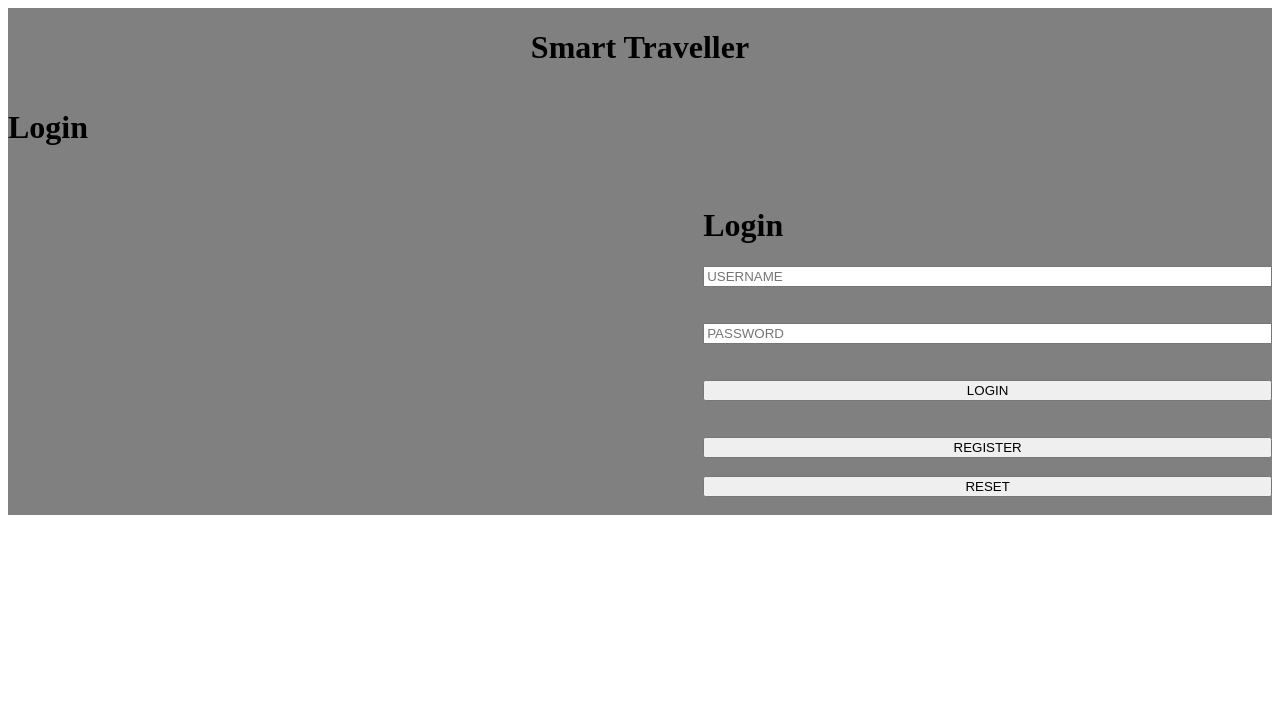
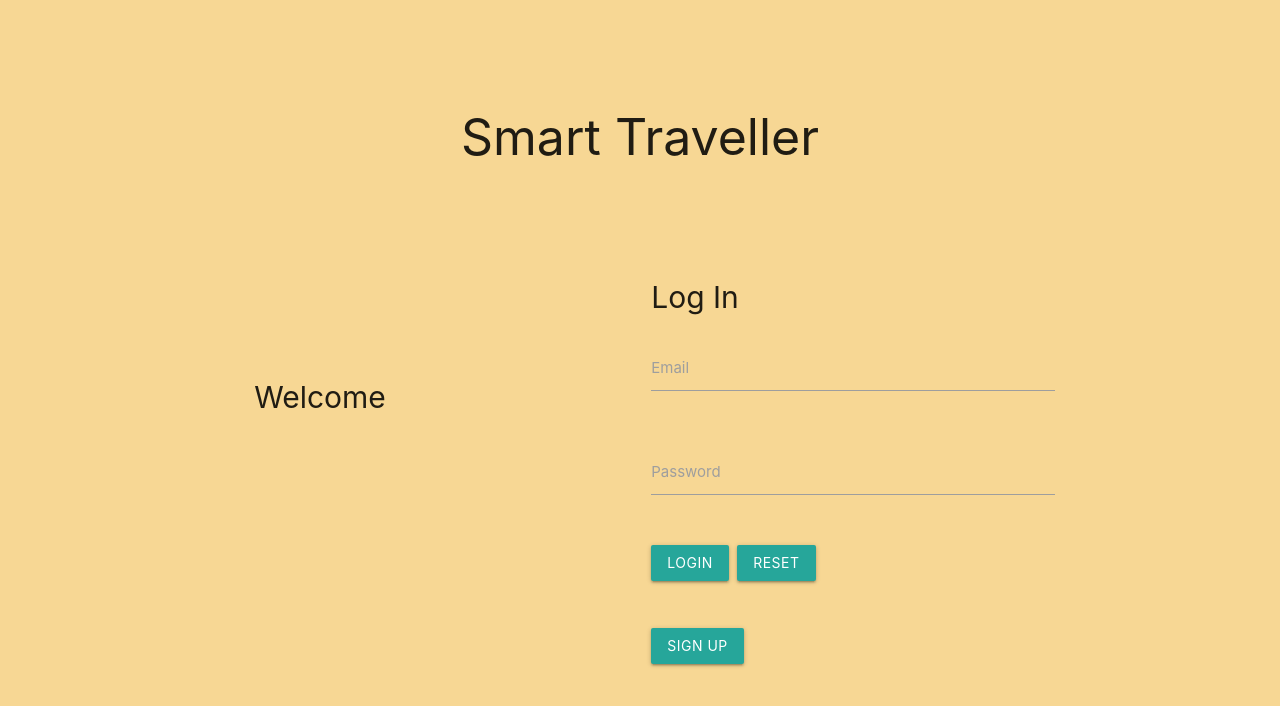
Before and after one commit to Leelaka/SIT737-SmartTraveller, a website: page public/index.html in a window 1280 px wide. Drawn offline with nearby package versions, Linux system fonts and the light colour scheme.

Commit message:
log in page front-end designed

```diff
--- a/public/css/style.css
+++ b/public/css/style.css
@@ -1,28 +1,26 @@
-#container{
-    display: flex;
-    justify-content: flex-end;
-    flex-direction: column;
-    width: 45%;
-    align-self: flex-end;
-
+.heading{
+    font-size: 50px;
+    text-align: center;
+    margin-top: 100px;
+    margin-bottom: 100px;
 
 }
 
-#container1{
-    display: flex;
-    justify-content: center;
-    align-self: center;
-    align-items: center;
-    flex-direction: column;
-    background-color: grey;
-
+.text{
+    font-size: 30px;
+    text-align: center;
+    margin-top: 100px;
+    margin-bottom: 100px;
 }
 
-#container2{
-    display:flex;
-    justify-content: flex-start;
-    flex-direction: column;
-    align-self: flex-start;
-    width: 50%;
-    background-color: grey;
+.login{
+    font-size: 30px;
 }
+
+.height{
+    margin-top: 10px;
+}
+
+body{
+    background-color: #f7d794;
+}
--- a/public/index.html
+++ b/public/index.html
@@ -3,27 +3,39 @@
         <title>Smart Traveller - Welcome</title>
         <link rel="stylesheet" type="text/css" href="./css/style.css">
         <script src="https://ajax.googleapis.com/ajax/libs/jquery/1.12.4/jquery.min.js"></script>
+        <!-- Compiled and minified CSS -->
+        <link rel="stylesheet" href="https://cdnjs.cloudflare.com/ajax/libs/materialize/1.0.0/css/materialize.min.css">
+
+        <!-- Compiled and minified JavaScript -->
+        <script src="https://cdnjs.cloudflare.com/ajax/libs/materialize/1.0.0/js/materialize.min.js"></script>
+
     </head>
     <body>
-        <div id="container1">
-        <h1 class="label"> Smart Traveller </h1>
-        <div id="container2">
-                <h1 class="label"> Login </h1>
+    <!--container-->
+    <div class="row">
+      <div class="col s12 heading">Smart Traveller</div>
+      <div class="col s6 text">Welcome</div>
+      <div class="col s6 login">Log In
+        <div class="row height">
+            <div class="input-field col s8">
+                <input id="email" type="email" class="validate">
+                <label for="email">Email</label>
+            </div>
         </div>
-        <div id="container">
-        <br>
-        <h1 class="label"> Login </h1>
-        <input type="text" id="us3ername" name="username" placeholder="USERNAME"><br><br>
-        <input type="text" id="password" name="password" placeholder="PASSWORD"><br><br>
+        <div class="row height">
+            <div class="input-field col s8">
+                <input id="password" type="password" class="validate">
+                <label for="password">Password</label>
+            </div>
+        </div>
+        <button class="btn waves-effect waves-light" type="submit" name="action">Login</button>
+        <a class="btn waves-effect waves-light">Reset</a>
+        <br><br>
+        <a class="btn waves-effect waves-light">Sign Up</a>
+        </div>
+    </div>
 
-        <button type="button" id="btn_login" onclick="submit()"> LOGIN </button>
-        <br><br>
-        <button type="button" id="btn_register" onclick="register()"> REGISTER </button>
-        <br>
-        <button type="button" id="btn_reset" onclick="reset()"> RESET </button>
-        <br>
-        </div>
-        </div>
+
         <script src="./js/script.js"></script>
     </body>
 </html>
```
